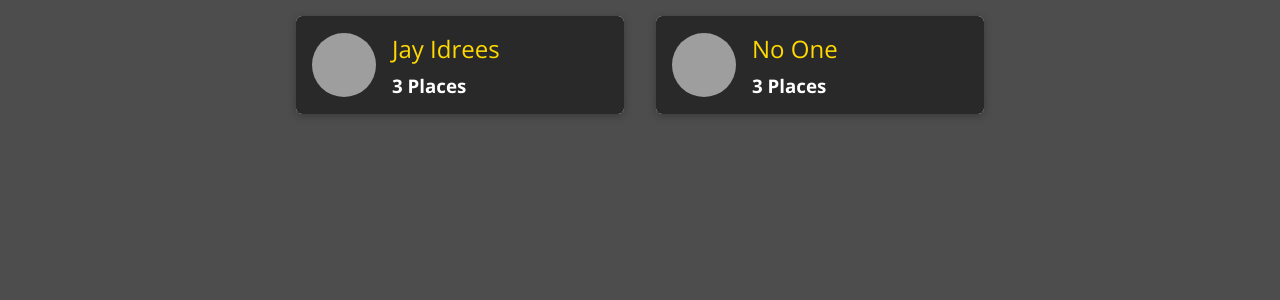
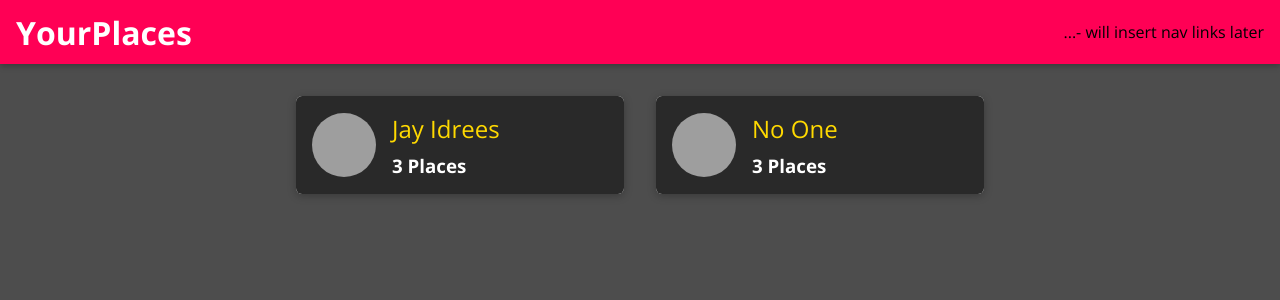
Before and after one commit to Jay-Idrees/FullStack-MERN, a React (Create React App) app: page / in a window 1280 px wide. Shown: the top 300 px of the page. Built offline with nearby package versions, Linux system fonts and the light colour scheme; grey boxes are pictures that could not be loaded.

Commit message:
Added the main header linked with MainNavigation. Added CSS code for MainHeader and Main Navigation

```diff
--- a/src/App.js
+++ b/src/App.js
@@ -2,11 +2,13 @@ import React from 'react';
 import {BrowserRouter as Router, Route, Redirect, Switch} from 'react-router-dom'
 import Users from  "./user/pages/Users"
 import NewPlace from "./places/pages/NewPlace"
-
+import MainNavigation from "./shared/components/Navigation/MainNavigation"
 
 const App=()=> {
   return <Router>
     {/* Adding a switch prevents automatic re-routing of path */}
+<MainNavigation/>
+<main>
    <Switch>
     {/* Default path to users - You have to enclose the component in the route if you only want to display that particular component */}
           <Route path="/" exact>
@@ -25,6 +27,7 @@ const App=()=> {
    {/* Redirecting to homepage of something else is typed */}
       <Redirect to="/"/>
     </Switch>
+    </main>
   </Router>
 };
 
--- a/src/shared/components/Navigation/MainHeader.css
+++ b/src/shared/components/Navigation/MainHeader.css
@@ -0,0 +1,23 @@
+.main-header {
+    width: 100%;
+    height: 4rem;
+    display: flex;
+    align-items: center;
+    position: fixed;
+    top: 0;
+    left: 0;
+    background: #ff0055;
+    box-shadow: 0 2px 6px rgba(0, 0, 0, 0.26);
+    padding: 0 1rem;
+    z-index: 5;
+  }
+
+  main {
+    margin-top: 5rem;
+  }
+
+  @media (min-width: 768px) {
+    .main-header {
+      justify-content: space-between;
+    }
+  }
--- a/src/shared/components/Navigation/MainHeader.js
+++ b/src/shared/components/Navigation/MainHeader.js
@@ -0,0 +1,15 @@
+import React from "react";
+
+import './MainHeader.css';
+
+
+const MainHeader=props=>{
+return( <header className="main-header">
+{/* So we can render any component */}
+{props.children}
+
+
+</header>)
+};
+
+export default MainHeader
--- a/src/shared/components/Navigation/MainNavigation.css
+++ b/src/shared/components/Navigation/MainNavigation.css
@@ -0,0 +1,45 @@
+.main-navigation__menu-btn {
+    width: 3rem;
+    height: 3rem;
+    background: transparent;
+    border: none;
+    display: flex;
+    flex-direction: column;
+    justify-content: space-around;
+    margin-right: 2rem;
+    cursor: pointer;
+  }
+
+  .main-navigation__menu-btn span {
+    display: block;
+    width: 3rem;
+    height: 2.5px;
+    background: white;
+  }
+
+  .main-navigation__title {
+    color: white;
+  }
+
+  .main-navigation__title a {
+    text-decoration: none;
+    color: white;
+  }
+
+  .main-navigation__header-nav {
+    display: none;
+  }
+
+  .main-navigation__drawer-nav {
+    height: 100%;
+  }
+
+  @media (min-width: 768px) {
+    .main-navigation__menu-btn {
+      display: none;
+    }
+
+    .main-navigation__header-nav {
+      display: block;
+    }
+  }
--- a/src/shared/components/Navigation/MainNavigation.js
+++ b/src/shared/components/Navigation/MainNavigation.js
@@ -0,0 +1,30 @@
+import React from "react";
+import {Link} from "react-router-dom";
+
+import MainHeader from './MainHeader';
+import "./MainNavigation.css";
+
+
+const MainNavigation=props=>{
+
+return(
+        <MainHeader>
+            <button className="main-navigation__menu-btn">
+                <span />
+                <span />
+                <span />
+            </button>
+            <h1 className="main-navigation__title">
+            <Link to="/"> YourPlaces</Link>
+            </h1>
+            <nav>
+                ...- will insert nav links later
+            </nav>
+        </MainHeader>
+
+);
+
+
+};
+
+export default MainNavigation;
```
